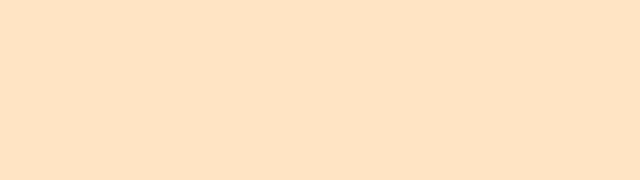
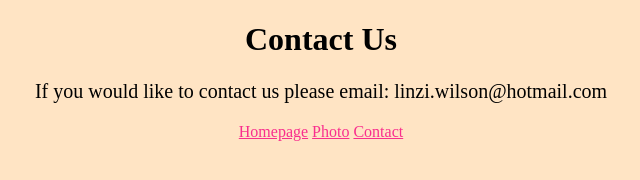
Before and after one commit to xiwilson/croissant, a plain HTML site: page contact.html in a window 1280 px wide. Shown: the whole page, without its empty margins (319-959 px from the left). Drawn offline with Linux system fonts and the light colour scheme.

Commit message:
Added more info and CSS

```diff
--- a/contact.html
+++ b/contact.html
@@ -6,5 +6,15 @@
     <link rel="stylesheet" href="/src/style.css" />
     <title>Contact</title>
   </head>
-  <body></body>
+  <body>
+    <h1>Contact Us</h1>
+    <p>
+      If you would like to contact us please email: linzi.wilson@hotmail.com
+    </p>
+    <footer>
+      <a href="/" title="Home">Homepage</a>
+      <a href="/photo" title="Photo">Photo</a>
+      <a href="/contact" title="Contact">Contact</a>
+    </footer>
+  </body>
 </html>
--- a/src/style.css
+++ b/src/style.css
@@ -2,6 +2,9 @@ body {
   background-color: bisque;
 }
 h1 {
+  text-align: center;
+}
+h2 {
   text-align: center;
 }
 p {
@@ -11,3 +14,12 @@ p {
 footer {
   text-align: center;
 }
+a {
+  color: rgb(249, 46, 141);
+}
+photo {
+  max-width: 100%;
+  border-radius: 10px;
+  display: block;
+  margin: 30px auto;
+}
```
Also changed, not shown: photo.html (+6 -1 lines).
